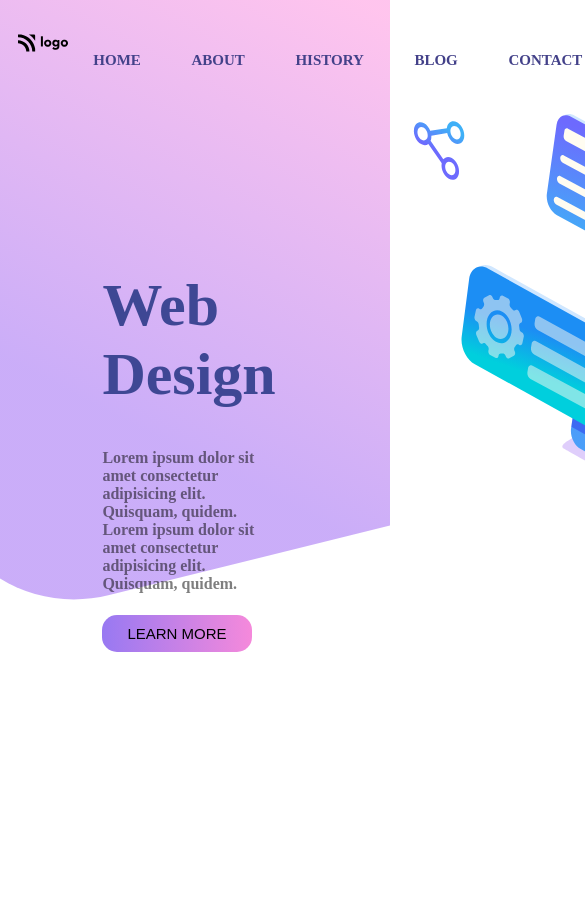
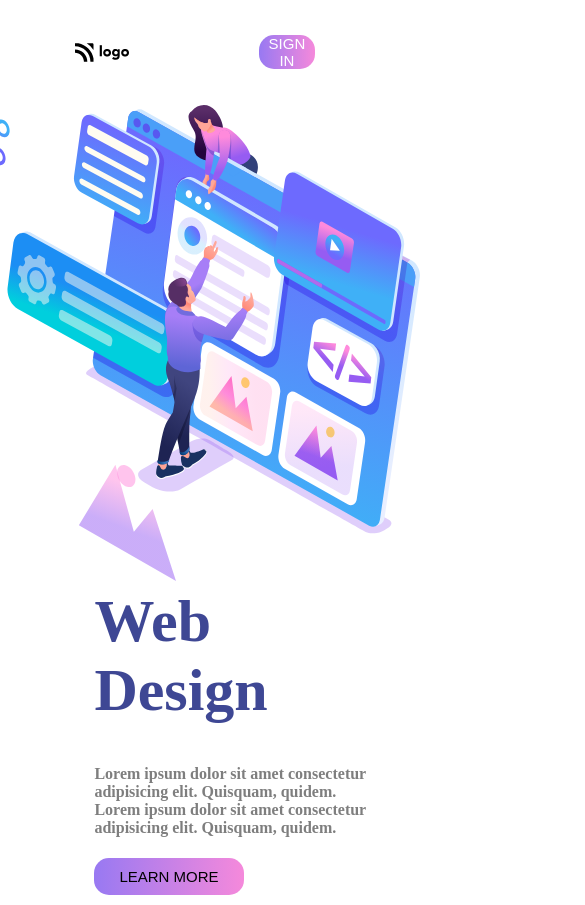
Before and after one commit to Shekhawat-J/project-8-web-design-page, a plain HTML site: page index.html in a window 390 px wide. Shown: the top 905 px of the page, 585 px wide, since content can reach past the window. Before the commit the page ends 844 px from the top, so only its background shows below. Drawn offline with Linux system fonts and the light colour scheme.

Commit message:
Responsive Done

```diff
--- a/css/index.css
+++ b/css/index.css
@@ -14,7 +14,7 @@ body{
 
 nav{
     display: flex;
-    width: 100%;
+    /* width: 100%; */
     height: 10vh;
 }
 
--- /dev/null
+++ b/css/responsive.css
@@ -0,0 +1,72 @@
+@media only screen and (max-width: 800px){
+
+
+    body{
+        padding: 2px 2px;
+    }
+    /* navigation bar */
+    nav{
+        align-items: center;
+        justify-content:space-around;
+    }
+
+
+    nav>img{
+
+        width: 25px;
+        height: 25px;
+    }
+    .nav-items{
+        display: none;
+    }
+    .btn{
+
+        margin: 0px;
+
+    }
+    .signin-btn{
+        font-size: 15px;
+
+    }
+
+    /* hero section  */
+    .intro-section{
+        flex-direction: column-reverse;
+    }
+
+    /* content: seciton ; */
+    .left-section{
+        flex: auto;
+    }
+    .left-section h1{
+        margin-top: 5vh;
+
+    }
+    .left-section h4{
+        margin-top: 3vh;
+    }
+
+    /* image side */
+    .imgs-div{
+        display: flex;
+        justify-content: center;
+        align-items: center;
+    }
+    .vector-img{
+        top: 55%;
+        left: 20%;
+    }
+    .vector-dot{
+        top: 55%;
+        left: 30%;
+    }
+
+    .intro-img{
+        height: 450px;
+        width: 450px;
+    }
+    .backcover{
+        display: none;
+    }
+
+}
--- a/index.html
+++ b/index.html
@@ -11,6 +11,7 @@
       href="https://fonts.googleapis.com/css2?family=Roboto&display=swap"
       rel="stylesheet"
     />
+    <link rel="stylesheet" href="css/responsive.css">
     <title>Design Landing Page</title>
   </head>
   <body>
@@ -56,6 +57,8 @@
 
         <img class="backcover" src="./images/backcover.svg" alt="backcover">
       </div>
+
+
     </div>
   </body>
 </html>
```
